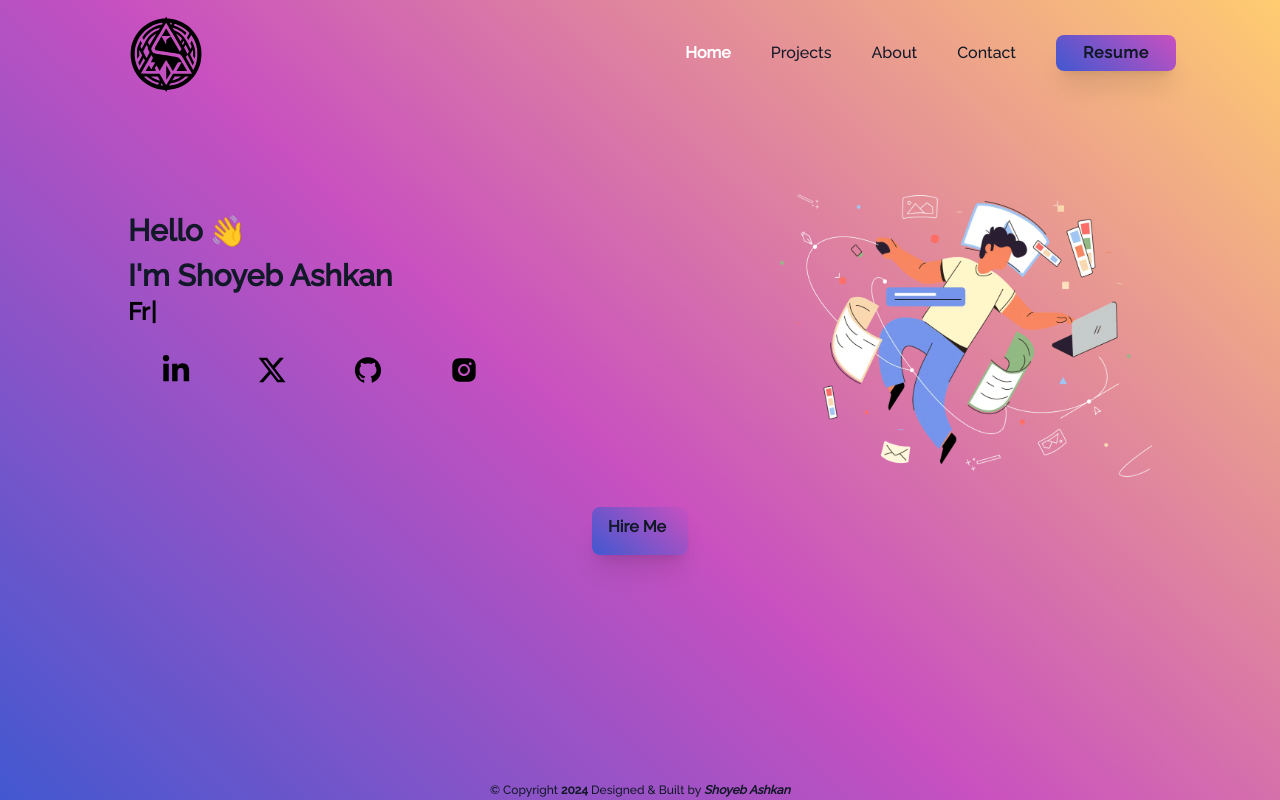
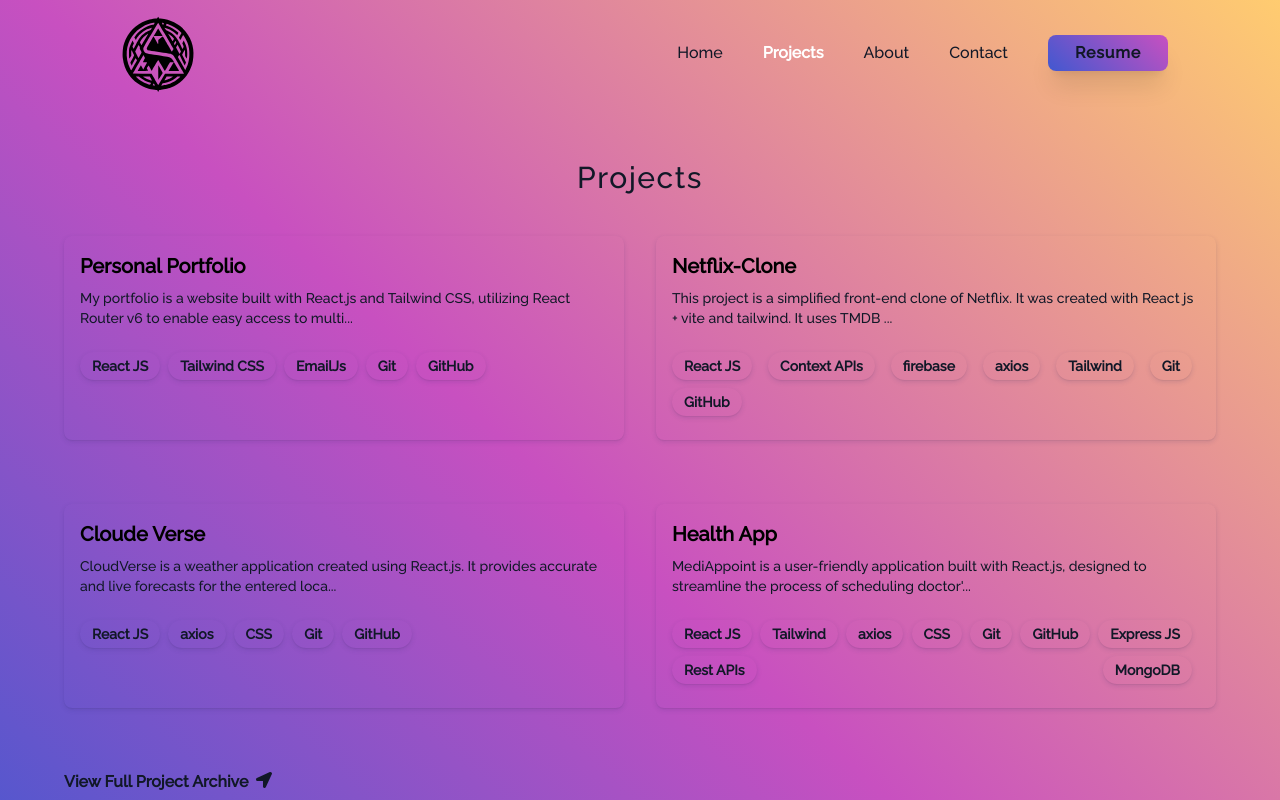
Before and after one commit to shoyeb-ashkan/my-portfolio, a React (Vite) app: page /#/projects in a window 1280 px wide. Shown: the top 800 px of the page. Built offline with nearby package versions, Linux system fonts and the light colour scheme.

Commit message:
adding some minor changes and project page, finally!

```diff
--- a/src/App.jsx
+++ b/src/App.jsx
@@ -1,5 +1,6 @@
 import Layout from "./components/Layout";
 import About from "./pages/About";
+import AllProjects from "./pages/AllProjects";
 import Contact from "./pages/Contact";
 import Home from "./pages/Home";
 import NotFound from "./pages/NotFound";
@@ -7,17 +8,18 @@ import Projects from "./pages/Projects";
 import {
   Route,
   RouterProvider,
-  createBrowserRouter,
+  createHashRouter,
   createRoutesFromElements,
 } from "react-router-dom";
 
-const router = createBrowserRouter(
+const router = createHashRouter(
   createRoutesFromElements(
     <Route path="/" element={<Layout />}>
       <Route path="" element={<Home />} />
       <Route path="projects" element={<Projects />} />
       <Route path="about" element={<About />} />
       <Route path="contact" element={<Contact />} />
+      <Route path="projectlist" element={<AllProjects />} />
       <Route path="*" element={<NotFound />} />
     </Route>
   )
--- /dev/null
+++ b/src/components/Cards.jsx
@@ -0,0 +1,60 @@
+import { useState } from "react";
+import { useLocation } from "react-router-dom";
+import { ProjectList } from "../data/ProjectList";
+function Cards() {
+  const location = useLocation();
+  const [showFullDesc, setShowFullDesc] = useState(null);
+  const isProjectPath = location.pathname === "/projects";
+  const projectsToDisplay = isProjectPath
+    ? ProjectList.projects.slice(0, 4)
+    : ProjectList.projects;
+
+  const toggleDesc = (index) => {
+    setShowFullDesc(index === showFullDesc ? null : index);
+  };
+
+  return (
+    <>
+      {projectsToDisplay.map((project, index) => (
+        <div
+          key={index}
+          className="rounded-lg bg-transparent mb-8 p-4 h-auto shadow-[rgba(50,_50,_105,_0.15)_0px_2px_5px_0px,_rgba(0,_0,_0,_0.05)_0px_1px_1px_0px] hover:shadow-[0_8px_30px_rgb(0,0,0,0.12)]"
+        >
+          <h2 className="text-base lg:text-xl font-semibold mb-2 font-poppins cursor-pointer">
+            {project.name}
+          </h2>
+          <p
+            className="text-gray-900 text-sm font-poppins cursor-pointer"
+            onClick={() => toggleDesc(index)}
+          >
+            {showFullDesc === index
+              ? project.description
+              : `${project.description.substring(0, 120)}...`}
+          </p>
+          <div className="flex flex-row justify-between">
+            <div className="flex flex-wrap items-center justify-between mt-3 lg:mt-6">
+              {project.technologies.map((tech, index) => (
+                <p
+                  key={index}
+                  className="inline-block bg-transparent shadow-[rgba(50,_50,_105,_0.15)_0px_2px_5px_0px,_rgba(0,_0,_0,_0.05)_0px_1px_1px_0px]  rounded-full px-3 py-1 text-sm font-semibold text-gray-900 mr-2 mb-2"
+                >
+                  {tech}
+                </p>
+              ))}
+            </div>
+            {!isProjectPath && project.demo && (
+              <button
+                onClick={() => window.open(project.demo)}
+                className="inline-block bg-gradient-to-tr from-[#4158d0]/50 via-[#c850c0]/50 to-[#ffcc70]/50 rounded-lg px-3 py-1 text-sm font-semibold text-gray-900 mr-2 my-2 mt-5 h-[35px] w-[60px] hover:text-white shadow-[rgba(50,_50,_105,_0.15)_0px_2px_5px_0px,_rgba(0,_0,_0,_0.05)_0px_1px_1px_0px] "
+              >
+                Demo
+              </button>
+            )}
+          </div>
+        </div>
+      ))}
+    </>
+  );
+}
+
+export default Cards;
--- a/src/components/Header.jsx
+++ b/src/components/Header.jsx
@@ -1,7 +1,7 @@
 import React, { useEffect, useRef, useState } from "react";
 import logo from "../assets/svgs/logo.svg";
 import { CgMenuRight } from "react-icons/cg";
-import { NavLink } from "react-router-dom";
+import { NavLink, useLocation } from "react-router-dom";
 import { UserData } from "../data/UserData";
 
 function Header() {
@@ -9,30 +9,17 @@ function Header() {
   const menuRef = useRef(null);
   const buttonRef = useRef(null);
 
+  const location = useLocation();
+
   const { resumeUrl } = UserData;
-
-  const handleOutsideClick = (event) => {
-    if (
-      menuRef.current &&
-      !menuRef.current.contains(event.target) &&
-      event.target !== buttonRef.current
-    ) {
-      setMobileMenuOpen(false);
-    }
-  };
-
-  useEffect(() => {
-    document.addEventListener("mousedown", handleOutsideClick);
-    return () => {
-      document.removeEventListener("mousedown", handleOutsideClick);
-    };
-  }, []);
 
   const toggleMobileMenu = () => {
     setMobileMenuOpen(!mobileMenuOpen);
   };
+
   return (
-    <header className="fixed top-0 z-50 flex items-center justify-between w-full lg:px-28 pt-2 ml-2 transition-all text-base sm:px-4">
+    location.pathname !== "/projectlist" && (
+      <header className="fixed top-0 z-50 flex items-center justify-between w-full lg:px-28 pt-2 transition-all text-base px-6">
         <div>
           <img
             className="md:h-[90px] md:w-[90px] h-[50px] w-[50px] bg-cover bg-no-repeat"
@@ -41,7 +28,7 @@ function Header() {
           />
         </div>
         {/* desktop view */}
-      <nav className="lg:block hidden">
+        <nav className="sm:block hidden">
           <div className="flex flex-row space-x-4 gap-6 cursor-pointer items-center">
             <NavLink
               className={({ isActive }) =>
@@ -105,50 +92,55 @@ function Header() {
         </nav>
         {/* Mobile view */}
         {mobileMenuOpen && (
+          <div>
             <nav
               ref={menuRef}
-          className="lg:hidden absolute top-full z-50 left-0 w-full shadow-lg pb-2 bg-gradient-to-tr from-slate-700/20 to-slate-100/20"
+              className="sm:hidden absolute top-0 z-0 right-0 w-[200px] h-screen shadow-lg  bg-gradient-to-tr from-[#4158d0]/70 via-[#c850c0]/80 to-[#ffcc70]/90"
             >
-          <div className="flex flex-col gap-6 items-center">
+              <div className="flex mt-[70px] flex-col gap-8 items-center">
                 <NavLink
                   className={({ isActive }) =>
-                ` ${
+                    ` hover:text-white ${
                       isActive
                         ? "text-white font-semibold"
                         : "text-gray-900 font-medium"
                     } cursor-pointer`
                   }
+                  onClick={toggleMobileMenu}
                   to="/"
                 >
                   Home
                 </NavLink>
                 <NavLink
                   className={({ isActive }) =>
-                ` ${
+                    ` hover:text-white ${
                       isActive
                         ? "text-white font-semibold"
                         : "text-gray-900 font-medium"
                     } cursor-pointer`
                   }
+                  onClick={toggleMobileMenu}
                   to="projects"
                 >
                   Projects
                 </NavLink>
                 <NavLink
                   className={({ isActive }) =>
-                ` ${
+                    `hover:text-white  ${
                       isActive
                         ? "text-white font-semibold"
                         : "text-gray-900 font-medium"
                     } cursor-pointer`
                   }
+                  onClick={toggleMobileMenu}
                   to="about"
                 >
                   About
                 </NavLink>
                 <NavLink
+                  onClick={toggleMobileMenu}
                   className={({ isActive }) =>
-                ` ${
+                    `hover:text-white  ${
                       isActive
                         ? "text-white font-semibold"
                         : "text-gray-900 font-medium"
@@ -170,18 +162,20 @@ function Header() {
                 </div>
               </div>
             </nav>
+          </div>
         )}
 
-      <div className="lg:hidden block">
+        <div className="sm:hidden block">
           <button
             ref={buttonRef}
-          className="block mr-5 hover:text-gray-900 focus:outline-none"
+            className="block mr-5 z-[1000] absolute top-2 right-2 hover:text-gray-900 focus:outline-none"
             onClick={toggleMobileMenu}
           >
             <CgMenuRight size={32} />
           </button>
         </div>
       </header>
+    )
   );
 }
 
--- /dev/null
+++ b/src/data/ProjectList.jsx
@@ -0,0 +1,56 @@
+export const ProjectList = {
+  projects: [
+    {
+      name: "Personal Portfolio",
+      description:
+        "My portfolio is a website built with React.js and Tailwind CSS, utilizing React Router v6 to enable easy access to multiple pages. It was designed and created entirely by myself, showcasing my skills and projects. The website is responsive and visually appealing, providing a user-friendly experience.",
+      technologies: ["React JS", "Tailwind CSS", "EmailJs", "Git", "GitHub"],
+      demo: "https://shoyeb-ashkan.netlify.app",
+    },
+    {
+      name: "Netflix-Clone",
+      description:
+        "This project is a simplified front-end clone of Netflix. It was created with React js + vite and tailwind. It uses TMDB (The Movie Data Base ) API and uses the Axios tool with the backend of firebase. Users can create account and add the favourites to there profile.",
+      technologies: [
+        "React JS",
+        "Context APIs",
+        "firebase",
+        "axios",
+        "Tailwind",
+        "Git",
+        "GitHub",
+      ],
+      demo: "https://netflixyclone.netlify.app",
+    },
+    {
+      name: "Cloude Verse",
+      description:
+        "CloudVerse is a weather application created using React.js. It provides accurate and live forecasts for the entered location, with a responsive background that adjusts according to the weather. With its user-friendly interface, staying updated on weather conditions has never been easier.",
+      technologies: ["React JS", "axios", "CSS", "Git", "GitHub"],
+      demo: "https://cloudeverse.netlify.app",
+    },
+    {
+      name: "Health App",
+      description:
+        "MediAppoint is a user-friendly application built with React.js, designed to streamline the process of scheduling doctor's appointments. With its intuitive interface, users can easily find and book appointments with healthcare providers in their area. The app provides convenient features such as real-time availability updates, appointment reminders, and secure messaging with healthcare professionals.",
+      technologies: [
+        "React JS",
+        "Tailwind",
+        "axios",
+        "CSS",
+        "Git",
+        "GitHub",
+        "Express JS",
+        "Rest APIs",
+        "MongoDB",
+      ],
+    },
+    {
+      name: "Food Recipe App",
+      description:
+        "Food recipe app is build using React Js and style using Tailwind CSS, allowing users to search and filter recipes based on the desired category. It also displays the ingredients and calorie intake per serving.",
+      technologies: ["React JS", "Tailwind", "axios", "CSS", "Git", "GitHub"],
+      demo: "https://your-foodrecipe.netlify.app",
+    },
+  ],
+};
--- a/src/data/UserData.jsx
+++ b/src/data/UserData.jsx
@@ -18,11 +18,6 @@ export const UserData = {
       url: "https://github.com/shoyeb-ashkan",
       icon: "AiFillGithub",
     },
-    {
-      socialMediaName: "instagram",
-      url: "https://www.instagram.com/shoyeb_ashkan/",
-      icon: "AiFillInstagram",
-    },
   ],
   typewriterOptions: {
     strings: [
--- /dev/null
+++ b/src/pages/AllProjects.jsx
@@ -0,0 +1,43 @@
+import React from "react";
+
+import { FaArrowLeft } from "react-icons/fa6";
+import { useNavigate } from "react-router-dom";
+import { ProjectList } from "../data/ProjectList";
+import Cards from "../components/Cards";
+
+function AllProjects() {
+  const navigate = useNavigate();
+  const AllProjects = ProjectList.projects;
+  return (
+    <div className="w-full min-h-[96vh]">
+      <div
+        onClick={() => {
+          navigate("/projects");
+        }}
+        className="absolute left-2 top-2 w-auto hover:text-white "
+      >
+        <div className="flex items-center gap-2">
+          <FaArrowLeft />
+          <span
+            className="cursor-pointer text-md font-semibold"
+            onClick={() => {
+              navigate(-1);
+            }}
+          >
+            Portfolio
+          </span>
+        </div>
+      </div>
+      <div className="flex pb-8 lg:p-4 pt-2 w-[90%] items-center justify-center mx-auto mt-7 lg:pt-4">
+        <div className="text-center text-2xl  font-poppins">
+          The project I worked on
+        </div>
+      </div>
+      <div className="w-[90%] mx-auto mb-2 sm:mb-8 grid grid-cols-1 gap-4 md:grid-cols-2">
+        <Cards />
+      </div>
+    </div>
+  );
+}
+
+export default AllProjects;
--- a/src/pages/Contact.jsx
+++ b/src/pages/Contact.jsx
@@ -21,7 +21,7 @@ function Contact() {
         </div>
         <div className="w-[90%] lg:w-[80%] flex items-center flex-col md:flex-row mx-auto justify-between">
           {/* left side div */}
-          <div className="pb-1 w-[40%]">
+          <div className="pb-1 ml-8 md:ml-0 w-full md:w-[40%]">
             {/* mobile */}
             <div className="flex flex-row ">
               <img
--- a/src/pages/Home.jsx
+++ b/src/pages/Home.jsx
@@ -1,5 +1,5 @@
 import React from "react";
-import { AiFillGithub, AiFillInstagram } from "react-icons/ai";
+import { AiFillGithub} from "react-icons/ai";
 import { FaXTwitter, FaLinkedinIn } from "react-icons/fa6";
 import { UserData } from "../data/UserData";
 
@@ -14,13 +14,12 @@ function Home() {
     FaLinkedinIn: FaLinkedinIn,
     AiFillGithub: AiFillGithub,
     FaXTwitter: FaXTwitter,
-    AiFillInstagram: AiFillInstagram,
+    // AiFillInstagram: AiFillInstagram,
   };
   return (
     <div
       className={
-        "w-full h-auto mb-24 " +
-        `${window.innerHeight === 730 ? "" : "lg:h-[550px]"}`
+        "w-full mb-24 min-h-[520px]"
       }
     >
       <div className=" w-[90%] flex items-center flex-col lg:justify-between mt-32 sm:flex-row mx-auto lg:w-[80%]">
--- a/src/pages/Projects.jsx
+++ b/src/pages/Projects.jsx
@@ -1,10 +1,33 @@
 import React from "react";
+import { FaLocationArrow } from "react-icons/fa";
+import { useNavigate } from "react-router-dom";
+import Cards from "../components/Cards";
 
 function Projects() {
+  const navigate = useNavigate();
   return (
-    <div className="w-full h-auto">
-      <div className="flex md:items-center mt-32 flex-col justify-between bg-transparent rounded-lg shadow-lg p-4 w-[90%] mx-auto md:flex-row">
-        div.
+    <div className="w-full h-auto mb-24 sm:mb-0 md:h-screen">
+      <div>
+        <p className="w-[50%] pb-10 mx-auto mt-32 text-2xl lg:text-3xl font-poppins text-gray-900 pt-8 tracking-wider text-center font-poppins">
+          Projects
+        </p>
+      </div>
+      <div className="w-[90%] mx-auto mb-2 sm:mb-8 grid grid-cols-1 gap-8 md:grid-cols-2">
+        <Cards />
+      </div>
+      <div className="mx-auto w-[90%]">
+        <p className="flex item-center gap-2 text-gray-900 leading-tight font-semibold cursor-pointer">
+          <span
+            className="relative group font-poppins"
+            onClick={() => {
+              navigate("/projectlist");
+            }}
+          >
+            <span>View Full Project Archive</span>
+            <span className="absolute left-0 bottom-0 top-6 w-full h-[2px] bg-gray-900 opacity-0 group-hover:opacity-100 transition-opacity"></span>
+          </span>
+          <FaLocationArrow />
+        </p>
       </div>
     </div>
   );
```
Lines whose indentation alone changed are shown as unchanged.
